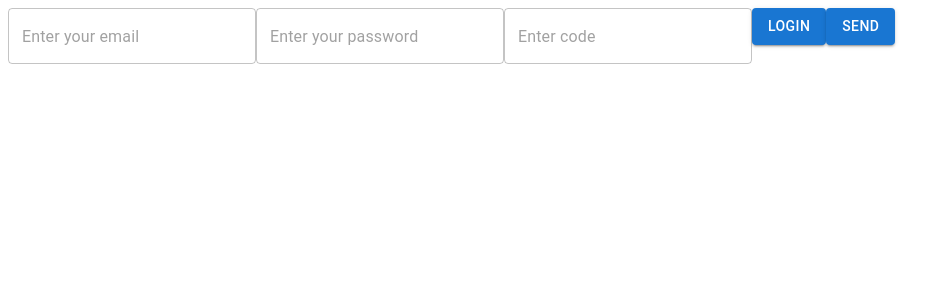
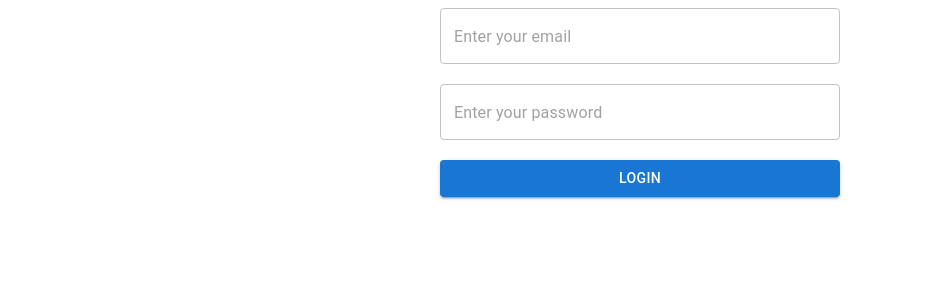
Before and after one commit to mironovahl/admin-panel, a Next.js app: page / in a window 1280 px wide. Shown: the top 300 px of the page, without its empty margins (0-951 px from the left). Built offline with nearby package versions, Linux system fonts and the light colour scheme.

Commit message:
refactor: separate auth logic

```diff
--- a/src/login/auth-context.tsx
+++ b/src/login/auth-context.tsx
@@ -1,25 +1,25 @@
 import {
   createContext,
+  Dispatch,
   FC,
-  useCallback,
+  SetStateAction,
   useContext,
   useMemo,
   useState,
 } from "react"
-import {
-  getAuth,
-  RecaptchaVerifier,
-  signInWithEmailAndPassword,
-  signInWithPhoneNumber,
-  User,
-} from "firebase/auth"
+import { Auth, getAuth, User } from "firebase/auth"
 
 import { useFirebaseContext } from "../firebase-context"
 
 interface IFirebaseContext {
-  onAuthUser: (email: string, password: string) => void
+  auth: Auth
   error?: string
   user?: User
+  setUser: Dispatch<SetStateAction<User | undefined>>
+  tempUser?: User
+  setTempUser: Dispatch<SetStateAction<User | undefined>>
+  step: number
+  setStep: Dispatch<SetStateAction<number>>
 }
 
 export const AuthContext = createContext<IFirebaseContext>(
@@ -28,41 +28,16 @@ export const AuthContext = createContext<IFirebaseContext>(
 
 const useAuth = () => {
   const app = useFirebaseContext()
+  const auth = getAuth(app)
 
-  const [error, setError] = useState<string | undefined>()
   const [user, setUser] = useState<User | undefined>()
+  const [tempUser, setTempUser] = useState<User | undefined>()
+  const [step, setStep] = useState(0)
 
-  const onAuthUser = useCallback(
-    async (email: string, password: string) => {
-      try {
-        const auth = getAuth(app)
-
-        const cred = await signInWithEmailAndPassword(auth, email, password)
-
-        setUser(cred.user)
-
-        const appVerifier = new RecaptchaVerifier(
-          "recaptcha-container",
-          {},
-          auth,
-        )
-
-        return await signInWithPhoneNumber(
-          auth,
-          cred?.user?.phoneNumber ?? "+79225210512",
-          appVerifier,
-        )
-      } catch (error_) {
-        if (error_ instanceof Error) {
-          setError(error_.message)
-        }
-      }
-    },
-
-    [app],
+  return useMemo(
+    () => ({ auth, user, setUser, tempUser, setTempUser, step, setStep }),
+    [auth, step, tempUser, user],
   )
-
-  return useMemo(() => ({ onAuthUser, user, error }), [error, onAuthUser, user])
 }
 
 export const AuthProvider: FC = ({ children }) => {
--- /dev/null
+++ b/src/login/first-factor.tsx
@@ -0,0 +1,82 @@
+import { ChangeEvent, useCallback, useState } from "react"
+import { Box, Button, TextField } from "@mui/material"
+import { signInWithEmailAndPassword } from "firebase/auth"
+
+import { useAuthContext } from "./auth-context"
+
+const useVM = () => {
+  const { setTempUser, auth, setStep } = useAuthContext()
+
+  const [loginValue, setLogin] = useState("")
+  const [passwordValue, setPassword] = useState("")
+
+  const [err, setErr] = useState<null | string>(null)
+
+  const getOnChangeHandler =
+    (field: "password" | "login") =>
+    (event: ChangeEvent<HTMLTextAreaElement | HTMLInputElement>) => {
+      const { [field]: setter } = {
+        password: setPassword,
+        login: setLogin,
+      }
+
+      setter(event.target.value)
+    }
+
+  const onSubmit = useCallback(async () => {
+    try {
+      const { user } = await signInWithEmailAndPassword(
+        auth,
+        loginValue,
+        passwordValue,
+      )
+
+      setTempUser(user)
+      setStep((step) => step + 1)
+    } catch (error) {
+      if (error instanceof Error) {
+        setErr(error.message)
+      }
+    }
+  }, [auth, loginValue, passwordValue, setStep, setTempUser])
+
+  return {
+    onSubmit,
+    getOnChangeHandler,
+    passwordValue,
+    loginValue,
+  }
+}
+
+export const FirstFactorAuth = () => {
+  const vm = useVM()
+
+  return (
+    <Box
+      maxWidth={400}
+      marginX="auto"
+      display="flex"
+      flexDirection="column"
+      gap="20px"
+    >
+      <TextField
+        placeholder="Enter your email"
+        type="email"
+        required
+        value={vm.loginValue}
+        onChange={vm.getOnChangeHandler("login")}
+      />
+      <TextField
+        placeholder="Enter your password"
+        type="password"
+        required
+        value={vm.passwordValue}
+        onChange={vm.getOnChangeHandler("password")}
+      />
+
+      <Button type="submit" variant="contained" onClick={vm.onSubmit}>
+        {"Login"}
+      </Button>
+    </Box>
+  )
+}
--- a/src/login/index.tsx
+++ b/src/login/index.tsx
@@ -1,77 +1,16 @@
-import { ChangeEvent, useCallback, useState } from "react"
-import { Button, TextField } from "@mui/material"
-import {
-  ConfirmationResult,
-  getAuth,
-  RecaptchaVerifier,
-  signInWithEmailAndPassword,
-  signInWithPhoneNumber,
-} from "firebase/auth"
+import { useState } from "react"
 
-import { useFirebaseContext } from "../firebase-context"
+import { useAuthContext } from "./auth-context"
+import { FirstFactorAuth } from "./first-factor"
+import { SecondFactorAuth } from "./second-factor-auth"
+
+const Auth = [FirstFactorAuth, SecondFactorAuth]
 
 const useVM = () => {
-  const app = useFirebaseContext()
+  const { step } = useAuthContext()
+  const Сontent = Auth[step]
 
-  const [loginValue, setLogin] = useState("")
-  const [passwordValue, setPassword] = useState("")
-  const [pin, setPin] = useState("")
-  const [pinCb, setPinCb] = useState<null | ConfirmationResult>(null)
-
-  const [err, setErr] = useState<null | string>(null)
-
-  const getOnChangeHandler =
-    (field: "password" | "login" | "pin") =>
-    (event: ChangeEvent<HTMLTextAreaElement | HTMLInputElement>) => {
-      const { [field]: setter } = {
-        password: setPassword,
-        login: setLogin,
-        pin: setPin,
-      }
-
-      setter(event.target.value)
-    }
-
-  const onSubmit = useCallback(async () => {
-    try {
-      const auth = getAuth(app)
-
-      const { user } = await signInWithEmailAndPassword(
-        auth,
-        loginValue,
-        passwordValue,
-      )
-
-      const appVerifier = new RecaptchaVerifier("recaptcha-container", {}, auth)
-
-      const res = await signInWithPhoneNumber(
-        auth,
-        user?.phoneNumber ?? "+79225210512",
-        appVerifier,
-      )
-
-      setPinCb(res)
-    } catch (error) {
-      if (error instanceof Error) {
-        setErr(error.message)
-      }
-    }
-  }, [app, loginValue, passwordValue])
-
-  const onSubmitCode = useCallback(async () => {
-    const result = await pinCb?.confirm(pin)
-
-    console.log({ result })
-  }, [pin, pinCb])
-
-  return {
-    onSubmit,
-    getOnChangeHandler,
-    passwordValue,
-    loginValue,
-    pin,
-    onSubmitCode,
-  }
+  return { Сontent }
 }
 
 export const LoginPage = () => {
@@ -79,38 +18,7 @@ export const LoginPage = () => {
 
   return (
     <div>
-      <TextField
-        placeholder="Enter your email"
-        type="email"
-        required
-        value={vm.loginValue}
-        onChange={vm.getOnChangeHandler("login")}
-      />
-      <TextField
-        placeholder="Enter your password"
-        type="password"
-        required
-        value={vm.passwordValue}
-        onChange={vm.getOnChangeHandler("password")}
-      />
-
-      <TextField
-        placeholder="Enter code"
-        type="code"
-        required
-        value={vm.pin}
-        onChange={vm.getOnChangeHandler("pin")}
-      />
-
-      <Button type="submit" variant="contained" onClick={vm.onSubmit}>
-        {"Login"}
-      </Button>
-
-      <Button type="submit" variant="contained" onClick={vm.onSubmitCode}>
-        {"send"}
-      </Button>
-
-      <div id="recaptcha-container" />
+      <vm.Сontent />
     </div>
   )
 }
--- /dev/null
+++ b/src/login/second-factor-auth.tsx
@@ -0,0 +1,85 @@
+import { ChangeEvent, Fragment, useCallback, useEffect, useState } from "react"
+import { Button, TextField } from "@mui/material"
+import {
+  ConfirmationResult,
+  RecaptchaVerifier,
+  signInWithPhoneNumber,
+} from "firebase/auth"
+
+import { useAuthContext } from "./auth-context"
+
+const useVM = () => {
+  const { setUser, tempUser, auth } = useAuthContext()
+
+  const [pin, setPin] = useState("")
+  const [pinCb, setPinCb] = useState<null | ConfirmationResult>(null)
+
+  const recaptchaComplete = Boolean(pinCb)
+  const [error, setError] = useState<null | string>(null)
+
+  const getCode = useCallback(async () => {
+    if (tempUser?.phoneNumber) {
+      const appVerifier = new RecaptchaVerifier("recaptcha-container", {}, auth)
+
+      const res = await signInWithPhoneNumber(
+        auth,
+        tempUser?.phoneNumber,
+        appVerifier,
+      )
+
+      setPinCb(res)
+    }
+  }, [auth, tempUser?.phoneNumber])
+
+  useEffect(() => {
+    getCode()
+  }, [])
+
+  const onChange = (
+    event: ChangeEvent<HTMLTextAreaElement | HTMLInputElement>,
+  ) => {
+    setPin(event.target.value)
+  }
+
+  const onSubmitCode = useCallback(async () => {
+    try {
+      const result = await pinCb?.confirm(pin)
+
+      setUser(result?.user)
+    } catch (error) {
+      setError(String(error))
+    }
+  }, [pin, pinCb, setUser])
+
+  return {
+    onChange,
+    pin,
+    onSubmitCode,
+    recaptchaComplete,
+  }
+}
+
+export const SecondFactorAuth = () => {
+  const vm = useVM()
+
+  return (
+    <div>
+      {vm.recaptchaComplete && (
+        <Fragment>
+          <TextField
+            placeholder="Enter code"
+            type="code"
+            required
+            value={vm.pin}
+            onChange={vm.onChange}
+          />
+          <Button type="submit" variant="contained" onClick={vm.onSubmitCode}>
+            {"send"}
+          </Button>{" "}
+        </Fragment>
+      )}
+
+      {!vm.recaptchaComplete && <div id="recaptcha-container" />}
+    </div>
+  )
+}
```
